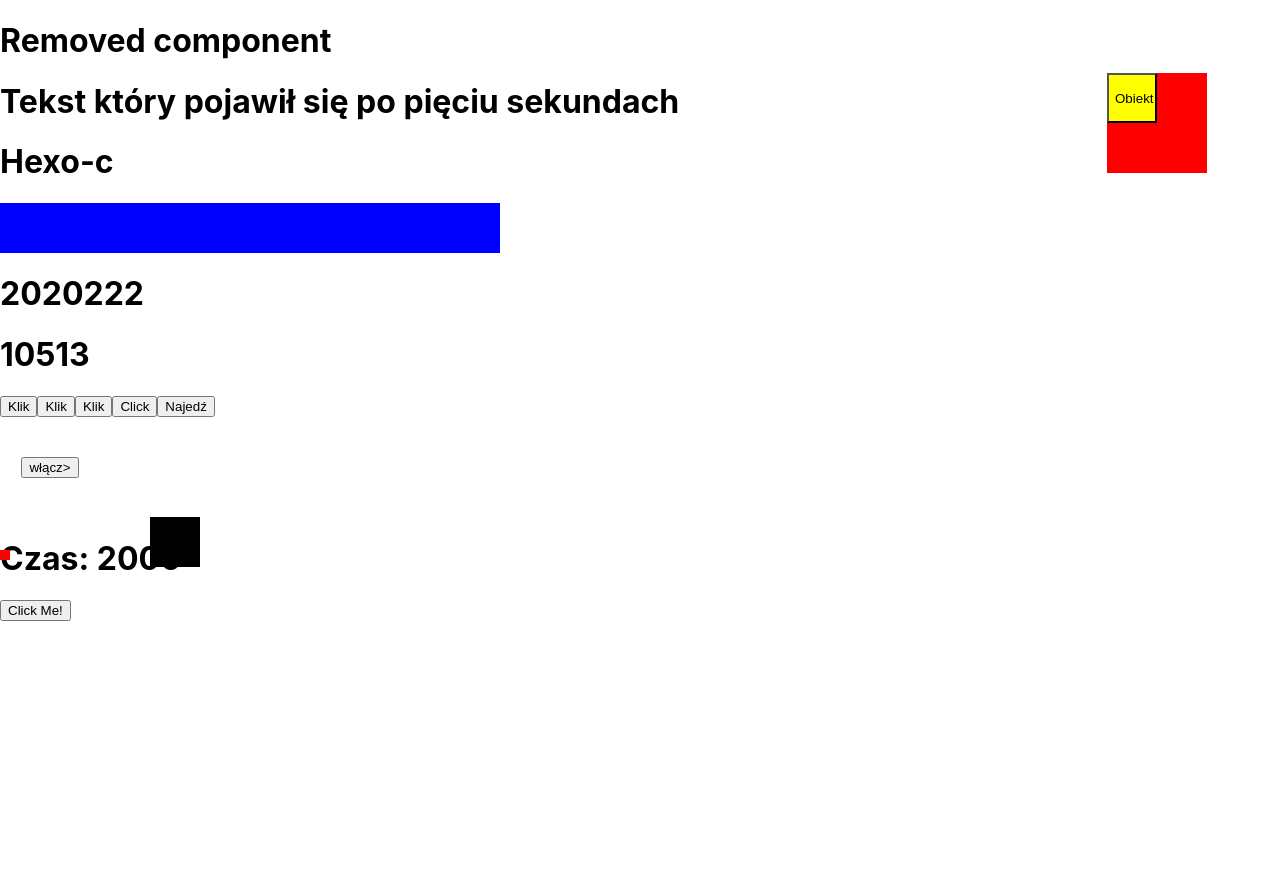
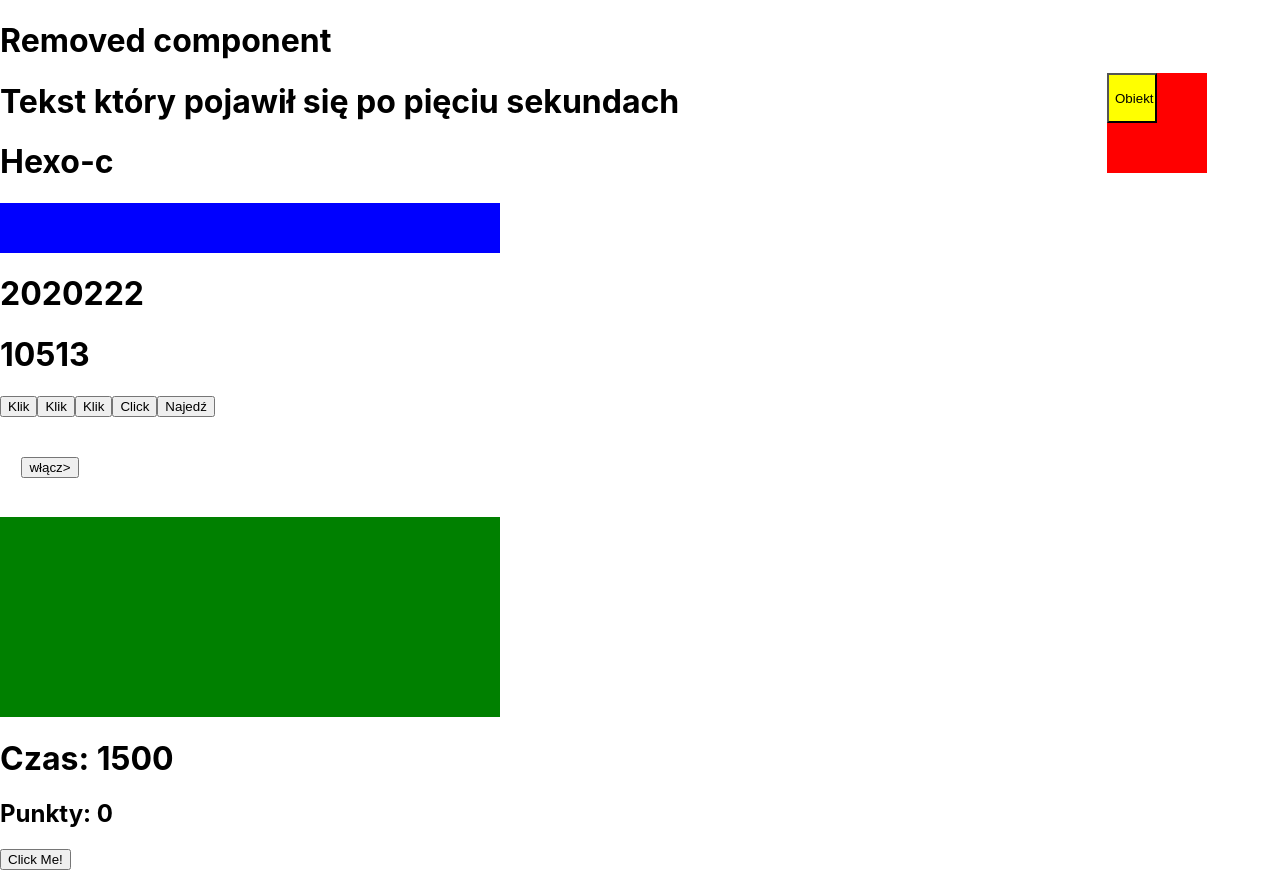
Before and after one commit to MMarek/zadania_11, a React (Create React App) app: page /#/ in a window 1280 px wide. Before the commit the page ends 800 px from the top, so only its background shows below. Built offline with nearby package versions, Linux system fonts and the light colour scheme.

Commit message:
click game & box correction

```diff
--- a/src/components/task12.js
+++ b/src/components/task12.js
@@ -1,75 +1,108 @@
 import React, {Component} from "react";
 
-class Box extends Component {
+// class Box extends Component {
+//     state = {
+//         on: false,
+//         off: false,
+//     };
+//
+//     handleMouseOn = () => {
+//         this.setState({
+//             on: true
+//         });
+//         console.log('najazd');
+//     };
+//
+//     handleMouseOff = () => {
+//         this.setState({
+//             on: false
+//         });
+//         console.log('zjazd');
+//     };
+//
+//     handleMouseOn1 = () => {
+//         this.setState({
+//             on: true
+//         });
+//         console.log('najazd');
+//     };
+//
+//     handleMouseOff1 = () => {
+//         this.setState({
+//             off: false
+//         });
+//         console.log('zjazd');
+//     };
+//
+//     render() {
+//         const {on} = this.state;
+//         const {off} = this.state;
+//
+//         let style = {
+//             height: on ? '100px' : '10px',
+//             width: on ? '100px' : '10px',
+//             backgroundColor: on ? 'blue' : 'red',
+//             transition: '5s',
+//             position: 'absolute',
+//             top: '550px'
+//         };
+//
+//         let style1 = {
+//             height: on ? '200px' : '50px',
+//             width: on ? '200px' : '50px',
+//             backgroundColor: on ? 'green' : 'black',
+//             transition: '3s',
+//             position: 'absolute',
+//             left: '300px'
+//         };
+//
+//         return (
+//             <>
+//                 <div style={style}
+//                      onMouseEnter={this.handleMouseOn}
+//                      onMouseLeave={this.handleMouseOff}>
+//                 </div>
+//                 <div style={style1}
+//                      onMouseEnter={this.handleMouseOn1}
+//                      onMouseLeave={this.handleMouseOff1}>
+//                 </div>
+//             </>
+//         )
+//     }
+// }
+
+class Box extends Component{
     state = {
-        on: false,
-        off: false,
+        backgroundColor: 'green',
+        height: '200px',
+        width: '500px'
     };
 
-    handleMouseOn = () => {
+    handleMouseEnterEvent = () => {
         this.setState({
-            on: true
-        });
-        console.log('najazd');
+            backgroundColor: 'blue',
+            height: '400px'
+        })
     };
 
-    handleMouseOff = () => {
+    handleMouseLeaveEvent = () => {
         this.setState({
-            on: false
-        });
-        console.log('zjazd');
-    };
-
-    handleMouseOn1 = () => {
-        this.setState({
-            on: true
-        });
-        console.log('najazd');
-    };
-
-    handleMouseOff1 = () => {
-        this.setState({
-            off: false
-        });
-        console.log('zjazd');
+            backgroundColor: 'green',
+            height: '200px'
+        })
     };
 
     render() {
-        const {on} = this.state;
-        const {off} = this.state;
-
-        let style = {
-            height: on ? '100px' : '10px',
-            width: on ? '100px' : '10px',
-            backgroundColor: on ? 'blue' : 'red',
-            transition: '5s',
-            position: 'absolute',
-            top: '550px'
-        };
-
-        let style1 = {
-            height: on ? '200px' : '50px',
-            width: on ? '200px' : '50px',
-            backgroundColor: on ? 'green' : 'black',
-            transition: '3s',
-            position: 'absolute',
-            left: '150px'
-        };
-
         return (
-            <>
-                <div style={style}
-                     onMouseEnter={this.handleMouseOn}
-                     onMouseLeave={this.handleMouseOff}>
-                </div>
-                <div style={style1}
-                     onMouseEnter={this.handleMouseOn1}
-                     onMouseLeave={this.handleMouseOff1}>
-                </div>
-            </>
-        )
+            <div
+                onMouseEnter={this.handleMouseEnterEvent}
+                onMouseLeave={this.handleMouseLeaveEvent}
+                style={this.state}>
+            </div>
+        );
     }
 }
+
 
 function Task12() {
     return <Box/>
--- a/src/components/task14.js
+++ b/src/components/task14.js
@@ -15,10 +15,34 @@ class SpeedClickGame extends Component{
         clearInterval(this.interval)
     }
 
+    calcuatedTime = () => {
+        this.setState(
+            previousTime => ({
+                time: previousTime.time - 50
+            }),
+            () => {
+                if (this.state.time === 0) {
+                    this.setState({
+                        disabled: true
+                    });
+               clearInterval(this.interval);
+                }
+            })
+    };
+
+    handleClick = () => {
+        this.setState(
+            previousPoints => ({
+                points: previousPoints.points + 1,
+                time: this.props.time - (previousPoints.points + 1) * 50
+            }));
+    };
+
     render() {
         return (
             <div>
                 <h1>Czas: {this.state.time}</h1>
+                <h2>Punkty: {this.state.points}</h2>
             <button onClick={this.handleClick} disabled={this.state.disabled}>Click Me!</button>
             </div>
         )
```
